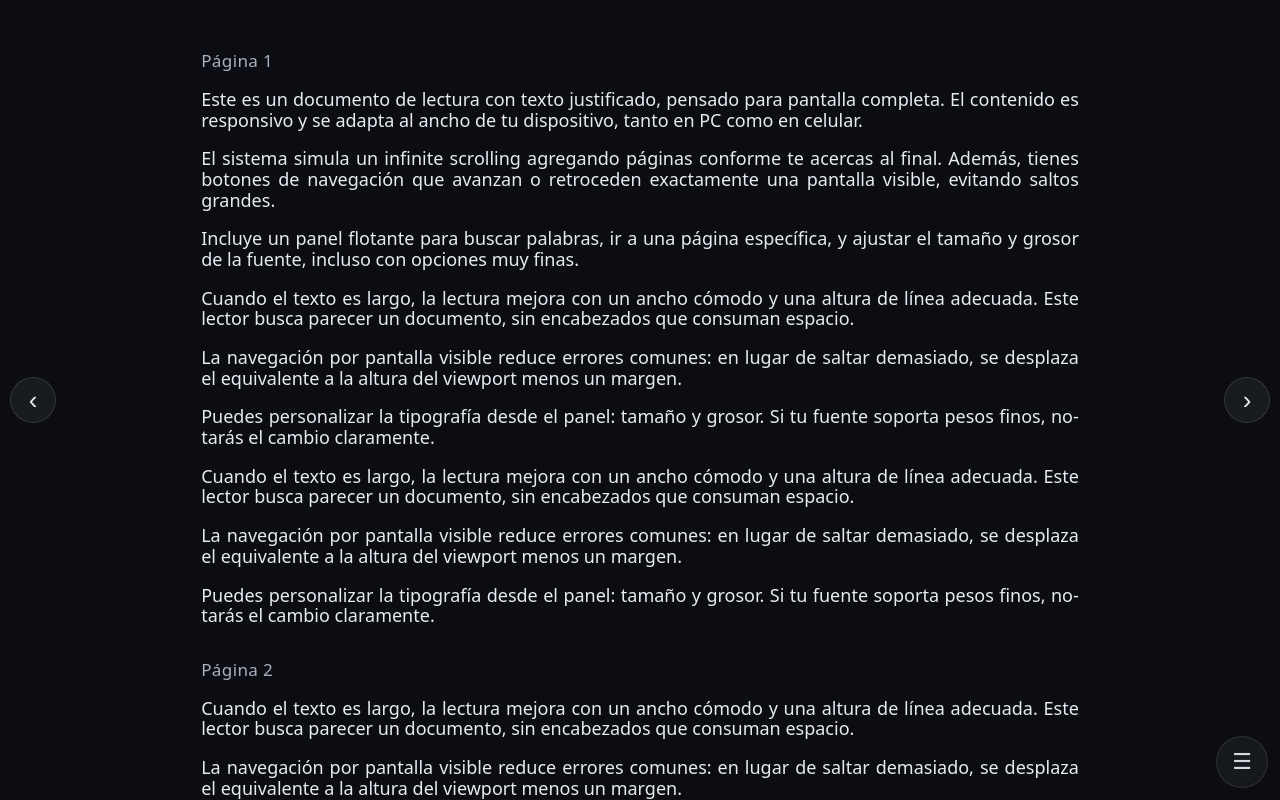
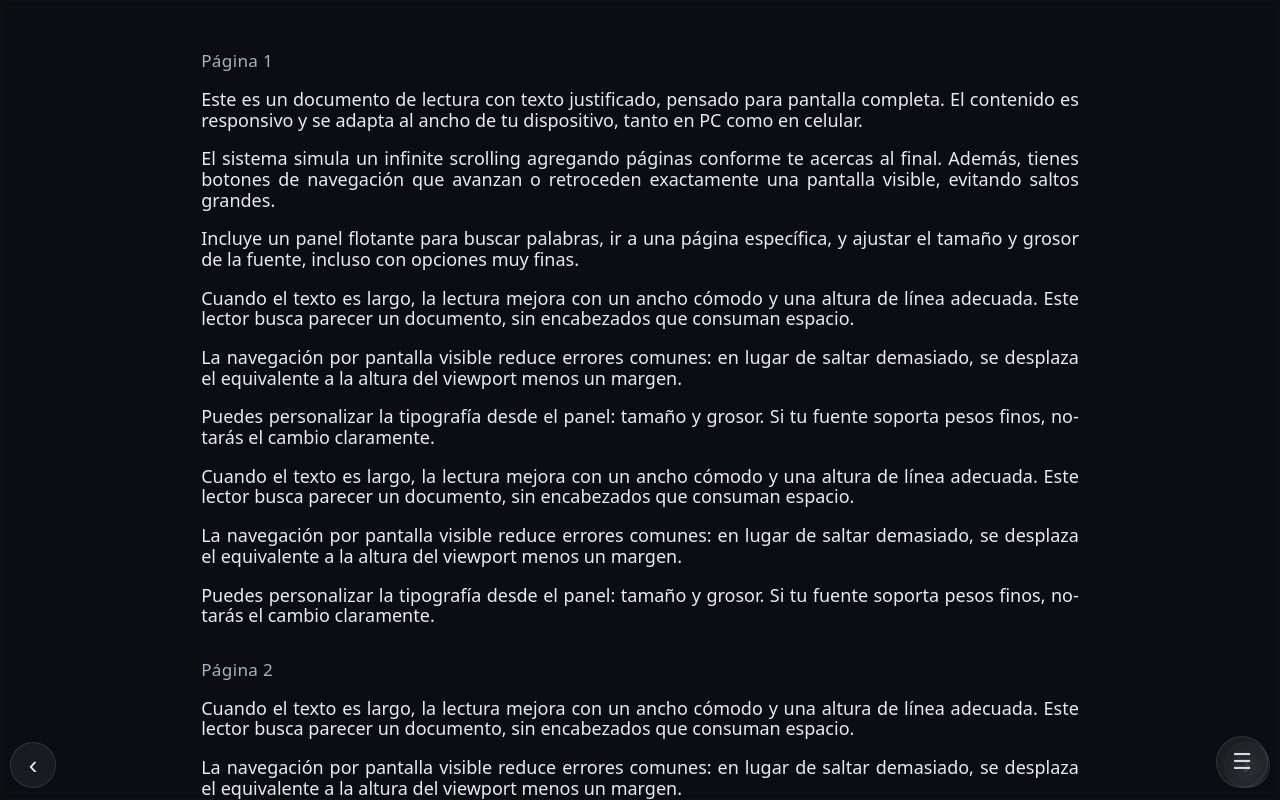
Before and after one commit to unreal16180/simple-page, a plain HTML site: page index.html in a window 1280 px wide. Drawn offline with Linux system fonts and the light colour scheme.

Commit message:
Add files via upload

```diff
--- a/styles.css
+++ b/styles.css
@@ -104,12 +104,15 @@ mark.search-hit{
 }
 
 .fab-side{
-  top: 50%;
-  transform: translateY(-50%);
+  bottom: 12px;
+  top: auto;
+  transform: none;
+
   width: 46px;
   height: 46px;
   font-size: 26px;
   line-height: 1;
+
   display: grid;
   place-items: center;
 }
```
